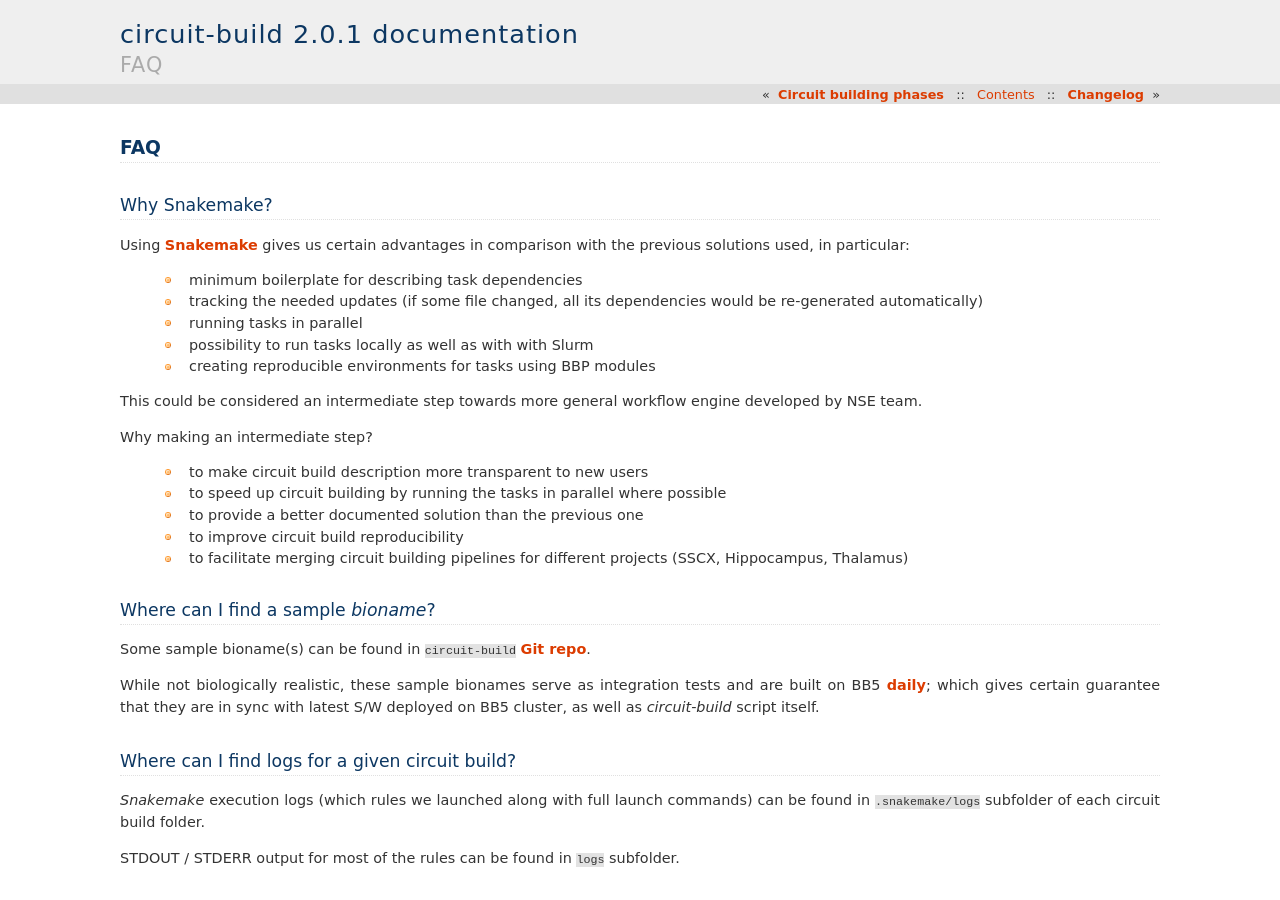
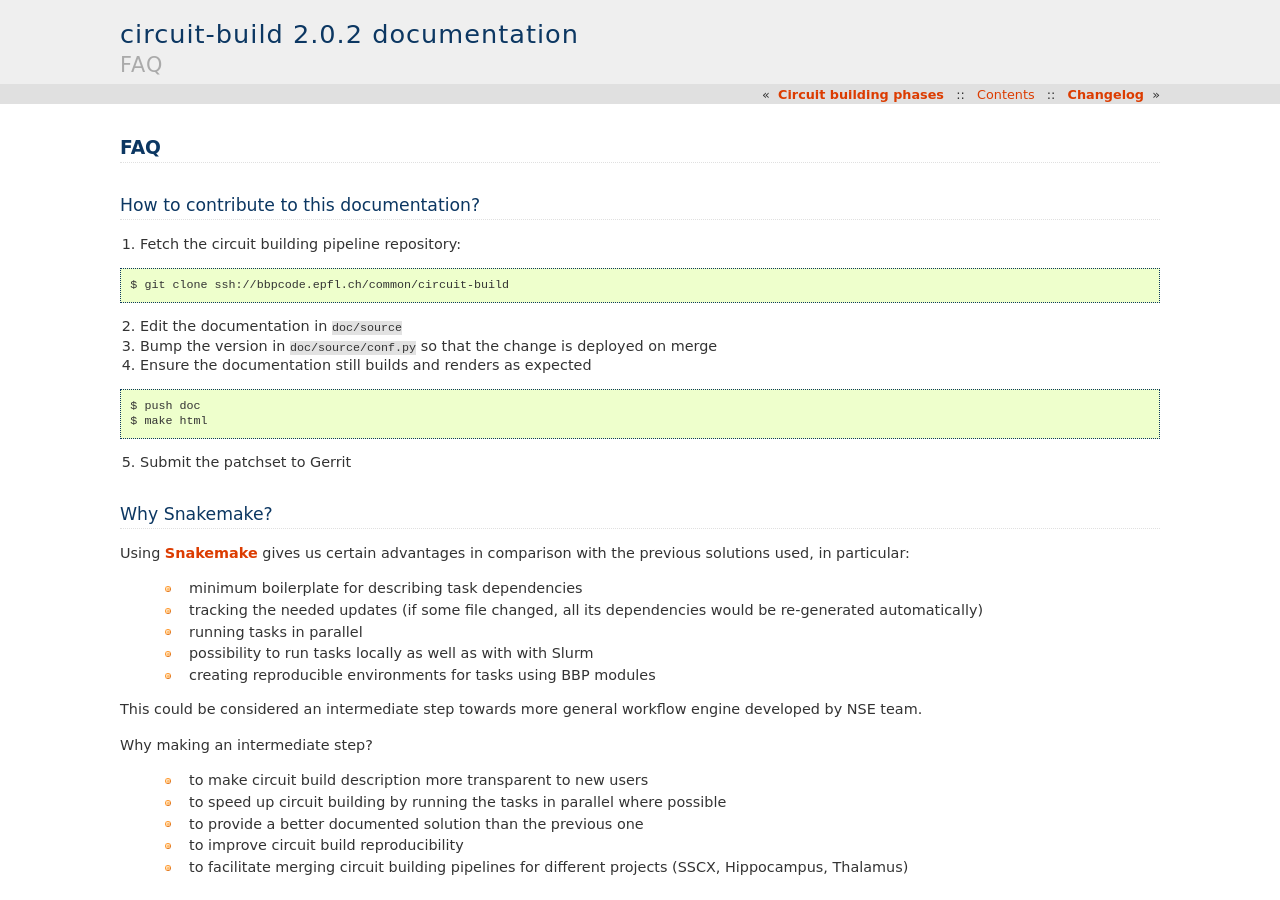
Before and after one commit to BlueBrain/circuit-build, a Sphinx documentation site: the page built from doc/source/faq.rst, in a window 1280 px wide and 900 px high. Built offline with Sphinx 7.4.7, drawn with Linux system fonts in a browser that asks for light colours.

Commit message:
add new question in faq regarding edition of this documentation
Change-Id: Icf99d01868301713a5459e820c3d78293faf8499

```diff
--- a/doc/source/circuit_files.rst
+++ b/doc/source/circuit_files.rst
@@ -89,7 +89,7 @@ It has ``\library`` group with a collection of gene expressions / protein concen
   - ``cell_proteins`` with UUID of one of the tables from ``/library/cell_proteins``
   - ``synapse_proteins`` with UUID of one of the tables from ``/library/synapse_proteins``
 
-Each row correspond to a different GID.
+Each row corresponds to a different GID.
 
 For instance, one row from ``/cells`` table can look like:
 
--- a/doc/source/conf.py
+++ b/doc/source/conf.py
@@ -49,11 +49,8 @@ copyright = u'2019, NSE team'
 # The version info for the project you're documenting, acts as replacement for
 # |version| and |release|, also used in various other places throughout the
 # built documents.
-#
-# The short X.Y version.
-version = '2.0.1'
-# The full version, including alpha/beta/rc tags.
-release = '2.0.1'
+version = '2.0.2'
+release = version
 
 # The language for content autogenerated by Sphinx. Refer to documentation
 # for a list of supported languages.
--- a/doc/source/faq.rst
+++ b/doc/source/faq.rst
@@ -2,6 +2,28 @@ FAQ
 ===
 
 .. _ref-faq-why-snakemake:
+
+How to contribute to this documentation?
+----------------------------------------
+
+1. Fetch the circuit building pipeline repository:
+
+.. code-block:: bash
+
+    $ git clone ssh://bbpcode.epfl.ch/common/circuit-build
+
+2. Edit the documentation in ``doc/source``
+
+3. Bump the version in ``doc/source/conf.py`` so that the change is deployed on merge
+
+4. Ensure the documentation still builds and renders as expected
+
+.. code-block:: bash
+
+    $ push doc
+    $ make html
+
+5. Submit the patchset to Gerrit
 
 Why Snakemake?
 --------------
```
